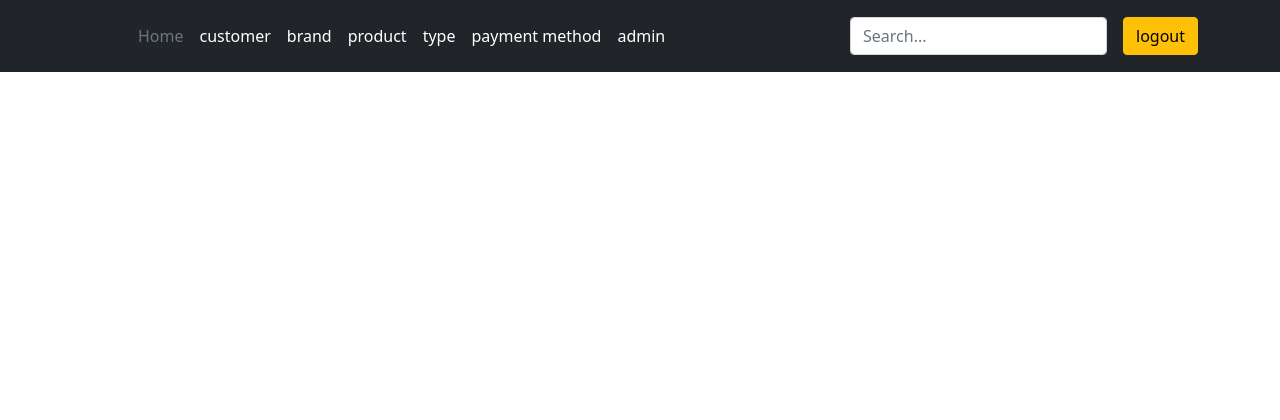
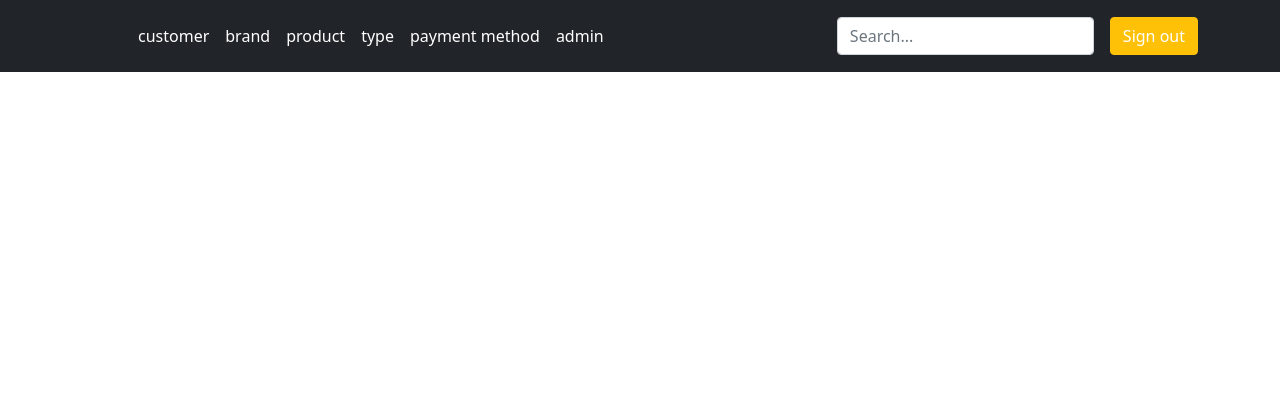
Before and after one commit to khanhnat2710/project1, a PHP site: page /layout.php in a window 1280 px wide. Shown: the top 420 px of the page. Run offline with PHP 8.4, Linux system fonts and the light colour scheme.

Commit message:
them va sua phan login

```diff
--- a/project/admin/admins/index.php
+++ b/project/admin/admins/index.php
@@ -8,6 +8,10 @@
 </head>
 <body>
     <?php
+        session_start();
+        if(empty($_SESSION['USERNAME'])){
+            header('Location: ../login/login.php');
+        }
         include_once "../../layouts/header.php";
     ?>
     <?php
--- a/project/admin/brands/index.php
+++ b/project/admin/brands/index.php
@@ -8,6 +8,10 @@
 </head>
 <body>
     <?php
+        session_start();
+        if(empty($_SESSION['USERNAME'])){
+            header('Location: ../login/login.php');
+        }
         include_once "../../layouts/header.php";
     ?>
     <?php
--- a/project/admin/customers/index.php
+++ b/project/admin/customers/index.php
@@ -8,6 +8,10 @@
 </head>
 <body>
     <?php
+        session_start();
+        if(empty($_SESSION['USERNAME'])){
+            header('Location: ../login/login.php');
+        }
         include_once "../../layouts/header.php";
     ?>
     <?php
--- a/project/admin/login/login-process.php
+++ b/project/admin/login/login-process.php
@@ -19,7 +19,7 @@
         } else {
             //lưu account lên session
             $_SESSION['ADMIN_ID'] = $row['ADMIN_ID'];
-            $_SESSION['username'] = $row['username'];
+            $_SESSION['USERNAME'] = $row['USERNAME'];
             //quay về trang admin
             header("location: ../../layouts/layout.php");
         }
--- a/project/admin/login/login.php
+++ b/project/admin/login/login.php
@@ -6,6 +6,12 @@
     <title>login</title>
 </head>
 <body>
+    <!-- <?php
+        session_start();
+        if(isset($_SESSION['USERNAME'])){
+            header('Location: ../types/index.php');
+        }
+    ?> -->
     <form method="post" action="login-process.php">
         <label for="username">Username: </label><input type="text" name="username" id="username"><br>
         <label for="password">Password: </label><input type="password" name="password" id="password"><br>
--- /dev/null
+++ b/project/admin/login/logout.php
@@ -0,0 +1,5 @@
+<?php
+    session_start();
+    session_unset();
+    header("Location: login.php");
+?>
--- a/project/admin/payment methods/index.php
+++ b/project/admin/payment methods/index.php
@@ -8,6 +8,10 @@
 </head>
 <body>
     <?php
+        session_start();
+        if(empty($_SESSION['USERNAME'])){
+            header('Location: ../login/login.php');
+        }
         include_once "../../layouts/header.php";
     ?>
     <?php
--- a/project/admin/products/index.php
+++ b/project/admin/products/index.php
@@ -8,6 +8,10 @@
 </head>
 <body>
     <?php
+        session_start();
+        if(empty($_SESSION['USERNAME'])){
+            header('Location: ../login/login.php');
+        }
         include_once "../../layouts/header.php";
     ?>
     <?php
--- a/project/admin/types/index.php
+++ b/project/admin/types/index.php
@@ -8,6 +8,10 @@
 </head>
 <body>
     <?php
+        session_start();
+        if(empty($_SESSION['USERNAME'])){
+            header('Location: ../login/login.php');
+        }
         include_once "../../layouts/header.php";
     ?>
     <?php
--- a/project/layouts/header.php
+++ b/project/layouts/header.php
@@ -7,13 +7,12 @@
         </a>
 
         <ul class="nav col-12 col-lg-auto me-lg-auto mb-2 justify-content-center mb-md-0">
-          <li><a href="http://localhost/php/project/layouts/layout.php# " class="nav-link px-2 text-secondary">Home</a></li>
-          <li><a href="http://localhost/php/project/admin/customers/index.php" class="nav-link px-2 text-white">customer</a></li>
-          <li><a href="http://localhost/php/project/admin/brands/index.php#" class="nav-link px-2 text-white">brand</a></li>
-          <li><a href="http://localhost/php/project/admin/products/index.php" class="nav-link px-2 text-white">product</a></li>
-          <li><a href="http://localhost/php/project/admin/types/index.php#" class="nav-link px-2 text-white">type</a></li>
-          <li><a href="http://localhost/php/project/admin/payment%20methods/index.php#" class="nav-link px-2 text-white">payment method</a></li>
-          <li><a href="http://localhost/php/project/admin/admins/index.php#" class="nav-link px-2 text-white">admin</a></li>
+          <li><a href="/php/project/admin/customers/index.php" class="nav-link px-2 text-white">customer</a></li>
+          <li><a href="/php/project/admin/brands/index.php" class="nav-link px-2 text-white">brand</a></li>
+          <li><a href="/php/project/admin/products/index.php" class="nav-link px-2 text-white">product</a></li>
+          <li><a href="/php/project/admin/types/index.php" class="nav-link px-2 text-white">type</a></li>
+          <li><a href="/php/project/admin/payment methods/index.php" class="nav-link px-2 text-white">payment method</a></li>
+          <li><a href="/php/project/admin/admins/index.php" class="nav-link px-2 text-white">admin</a></li>
         </ul>
 
         <form class="col-12 col-lg-auto mb-3 mb-lg-0 me-lg-3">
@@ -21,8 +20,7 @@
         </form>
 
         <div class="text-end">
-          <button type="button" class="btn btn-warning">logout</button>
-        </div>
+          <a href="/php/project/admin/login/logout.php" class="btn btn-warning text-white">Sign out</a>        </div>
       </div>
     </div>
   </header>
```
Also changed, not shown: project/admin/admins/edit.php (+4 -4 lines).
